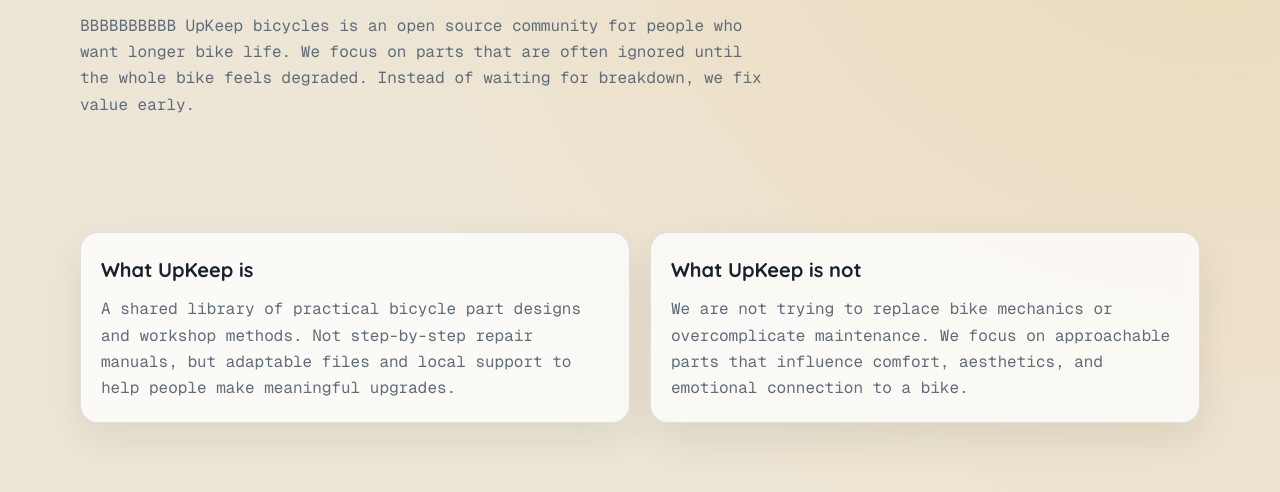
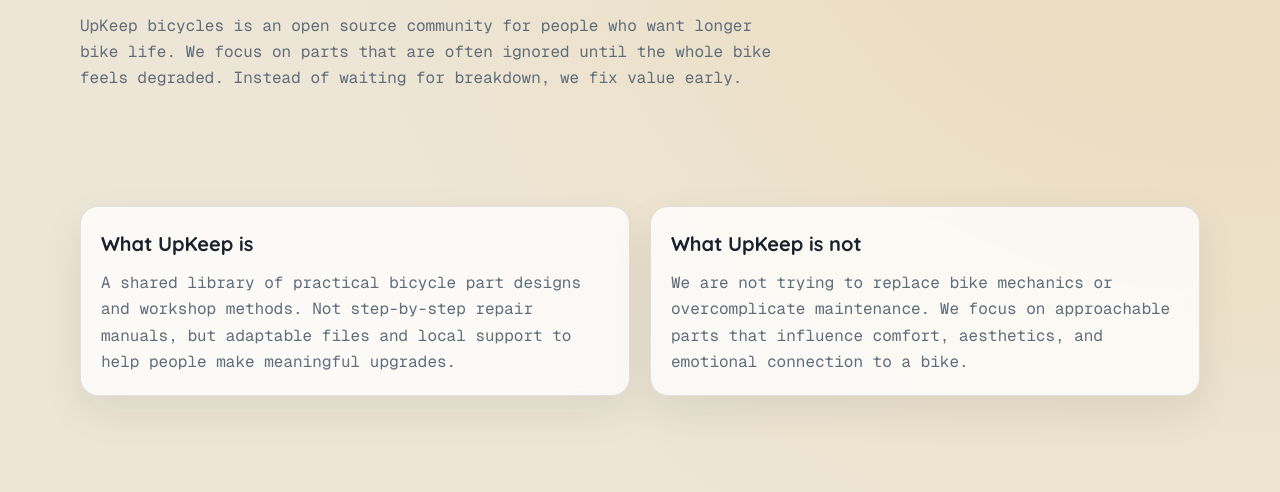
Before and after one commit to jop-designs/UpKeep-website, a website: page about.html in a window 1280 px wide. Shown: the part 308-800 px from the top of the page. Drawn offline with nearby package versions, Linux system fonts and the light colour scheme.

Commit message:
Removed BBBB

```diff
--- a/about.html
+++ b/about.html
@@ -39,7 +39,7 @@
       <p class="eyebrow">About UpKeep</p>
       <h1 class="section-title">A cultural shift in how we value bikes</h1>
       <p>
-        BBBBBBBBBB UpKeep bicycles is an open source community for people who want longer bike life. We
+        UpKeep bicycles is an open source community for people who want longer bike life. We
         focus on parts that are
         often ignored until the whole bike feels degraded. Instead of waiting for breakdown, we fix value early.
       </p>
```
